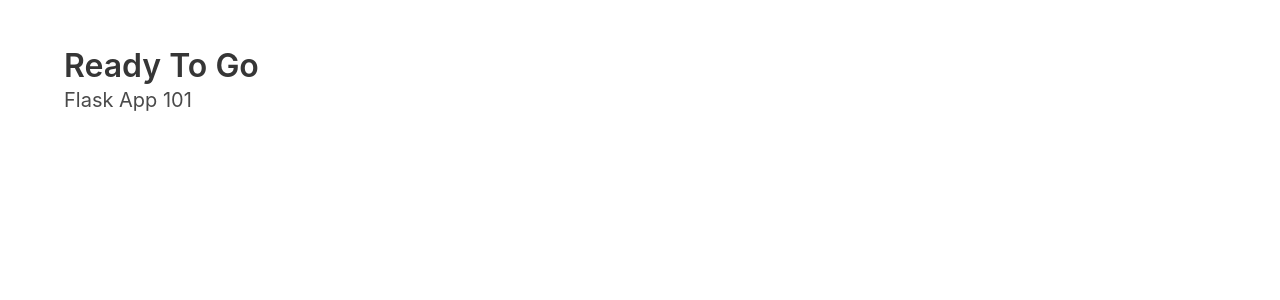
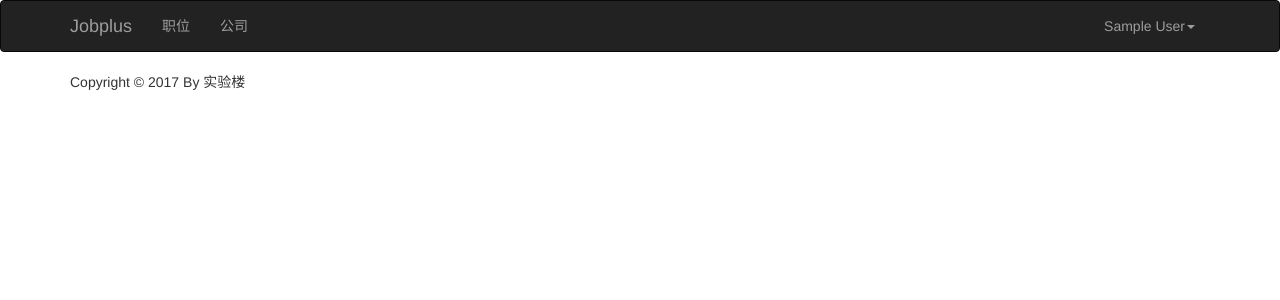
Before and after one commit to neonio/jobplus12-4, a Flask app: template jobplus/templates/base.html in a window 1280 px wide. Shown: the top 300 px of the page. Run offline with Flask 2, Linux system fonts and the light colour scheme; the template is opened without the code that fills it, so the values that code supplies are empty; the visitor is signed in with stand-in values (Sample User, id 1); data comes from the database, SQL or seed files in the repository; some libraries are stand-ins or nearby versions.

Commit message:
[x] 创建基础网页路由

```diff
--- a/jobplus/handlers/company.py
+++ b/jobplus/handlers/company.py
@@ -5,3 +5,7 @@ company: Blueprint = Blueprint('company', __name__, url_prefix='/company')
 @company.route('/')
 def index():
     return "company"
+
+@company.route('/admin_index/')
+def admin_index():
+    return "admin_index"
--- a/jobplus/templates/base.html
+++ b/jobplus/templates/base.html
@@ -8,21 +8,93 @@
         {% endblock %}
     </title>
     {% block includeCss %}
-        <link rel="stylesheet" href="https://cdn.bootcss.com/bulma/0.7.5/css/bulma.css">
+        <link rel="stylesheet" href="https://cdn.bootcss.com/bootstrap/3.3.7/css/bootstrap.min.css">
         <link rel="stylesheet" href="{{ url_for('static', filename='main.css') }}">
     {% endblock %}
 </head>
 <body>
-    <nav></nav>
-    <section class="section">
+<nav class="navbar navbar-inverse">
     <div class="container">
-      <h1 class="title">
-        Ready To Go
-      </h1>
-      <p class="subtitle">
-        Flask App 101
-      </p>
-    </div>
-    </section>
+        <!-- Brand and toggle get grouped for better mobile display -->
+        <div class="navbar-header">
+            <button type="button" class="navbar-toggle collapsed" data-toggle="collapse"
+                    data-target="#bs-example-navbar-collapse-1" aria-expanded="false">
+                <span class="sr-only">Toggle navigation</span>
+                <span class="icon-bar"></span>
+                <span class="icon-bar"></span>
+                <span class="icon-bar"></span>
+            </button>
+            <a class="navbar-brand" href="/">Jobplus</a>
+        </div>
+
+        <!-- Collect the nav links, forms, and other content for toggling -->
+        <div class="collapse navbar-collapse" id="bs-example-navbar-collapse-1">
+            <ul class="nav navbar-nav">
+                <li class="{% if active == 'job' %}active{% endif %}"><a href="{{ url_for('job.index') }}">职位<span
+                        class="sr-only">(current)</span></a></li>
+                <li class="{% if active == 'company' %}active{% endif %}"><a
+                        href="{{ url_for('company.index') }}">公司<span class="sr-only">(current)</span></a></li>
+                {% if current_user.is_authenticated and current_user.is_admin %}
+                    <li><a href="{{ url_for('admin.index') }}">控制台</a></li>
+                {% endif %}
+                {% if current_user.is_authenticated and current_user.is_company %}
+                    <li class="{% if active == 'admin' %}active{% endif %}"><a
+                            href="{{ url_for('company.admin_index', company_id=current_user.id) }}">管理<span
+                            class="sr-only">(current)</span></a></li>
+                {% endif %}
+
+            </ul>
+            <ul class="nav navbar-nav navbar-right">
+                {% if not current_user.is_authenticated %}
+                    <li><a href="{{ url_for('front.userregister') }}">用户注册</a></li>
+                    <li><a href="{{ url_for('front.companyregister') }}">企业注册</a></li>
+                    <li><a href="{{ url_for('front.login') }}">登录</a></li>
+                {% else %}
+                    <li class="dropdown">
+                        <a href="#" class="dropdown-toggle" data-toggle="dropdown" role="button" aria-haspopup="true"
+                           aria-expanded="false"><span id="username">{{ current_user.name }}</span><span
+                                class="caret"></span></a>
+                        <ul class="dropdown-menu">
+                            <li><a href="#">我的主页</a></li>
+                            <li role="separator" class="divider"></li>
+                            <li><a href="{{ url_for('front.logout') }}">退出登录</a></li>
+                        </ul>
+                    </li>
+                {% endif %}
+            </ul>
+
+        </div><!-- /.navbar-collapse -->
+    </div><!-- /.container-fluid -->
+</nav>
+
+<div class="container-fluid header">
+    {% block head %}{% endblock %}
+</div>
+
+<div class="container">
+    {% with messages = get_flashed_messages(with_categories=true) %}
+        {% if messages %}
+            {% for category, message in messages %}
+                <div class="alert alert-{{ category }} alert-dismissible" role="alert">
+                    <button type="button" class="close" data-dismiss="alert" aria-label="Close"><span
+                            aria-hidden="true">&times;</span></button>
+                    {{ message }}
+                </div>
+            {% endfor %}
+        {% endif %}
+    {% endwith %}
+
+    {% block body %}{% endblock %}
+
+    {% block footer %}
+        <div class="footer">Copyright © 2017 By 实验楼</div>
+    {% endblock %}
+
+</div>
+{% block tail_js %}
+    <script src="https://cdnjs.cloudflare.com/ajax/libs/jquery/3.2.1/jquery.min.js"></script>
+    <script src="https://cdnjs.bootcss.com/bootstrap/3.3.7/js/bootstrap.min.js"></script>
+    <script src="static/main.js"></script>
+{% endblock %}
 </body>
 </html>
--- a/manage.py
+++ b/manage.py
@@ -6,7 +6,7 @@ app = create_app(DeployType.Development)
 
 @app.route('/')
 def index():
-    return render_template('base.html')
+    return render_template('index.html')
 
 
 if __name__ == '__main__':
```
Also changed, not shown: jobplus/handlers/front.py (+18 -0 lines), jobplus/templates/index.html (added, +44 -0 lines), README.md, jobplus/handlers/job.py (line endings or trailing spaces), jobplus/static/main.js (added).
